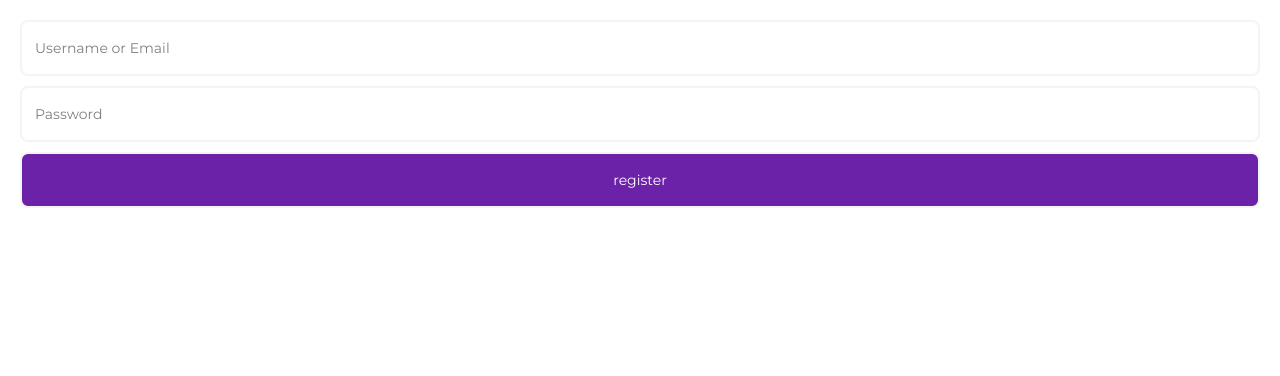
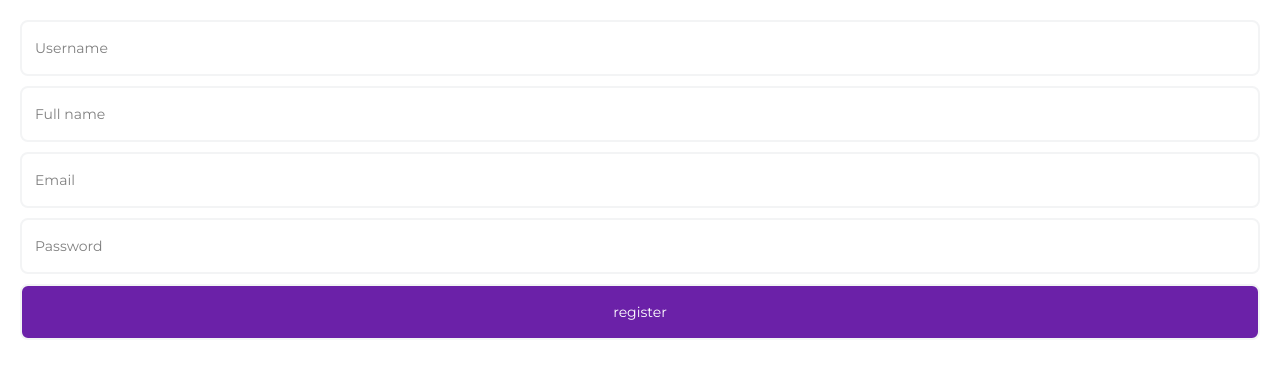
Before and after one commit to christianparanas/insta-clone-frontend, a Next.js app: page /account/register in a window 1280 px wide. Shown: the top 376 px of the page. Built offline with nearby package versions, Linux system fonts and the light colour scheme.

Commit message:
register page

```diff
--- a/pages/account/register.tsx
+++ b/pages/account/register.tsx
@@ -6,7 +6,9 @@ export default function register() {
       <div className="login_page_container">
         <div className="login_form_container">
           <form>
-            <input type="text" placeholder="Username or Email" />
+            <input type="text" placeholder="Username" />
+				<input type="text" placeholder="Full name" />
+				<input type="email" placeholder="Email" />
             <input type="password" placeholder="Password" />
             <input className="register_btn" type="submit" value="register" />
           </form>
```
